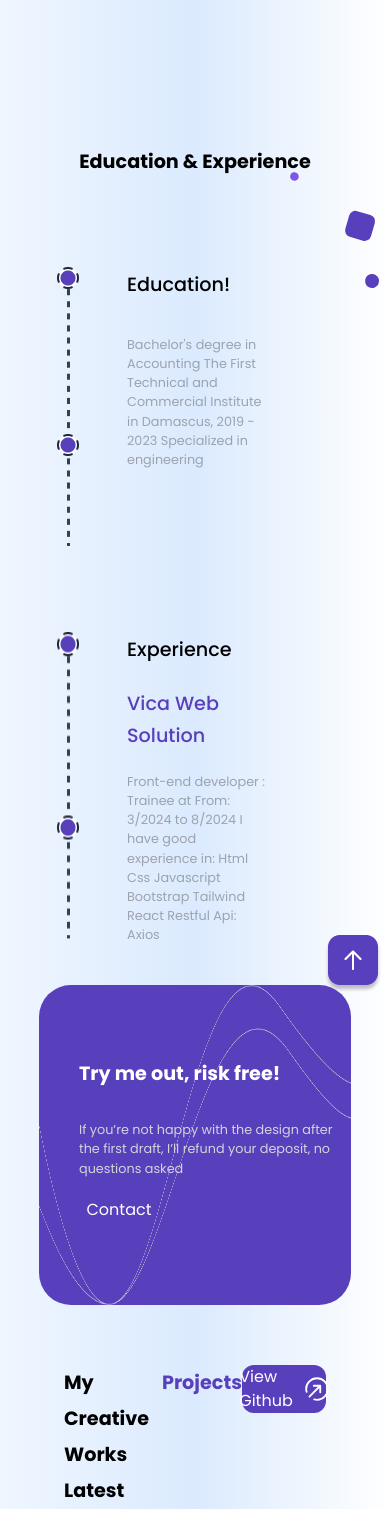
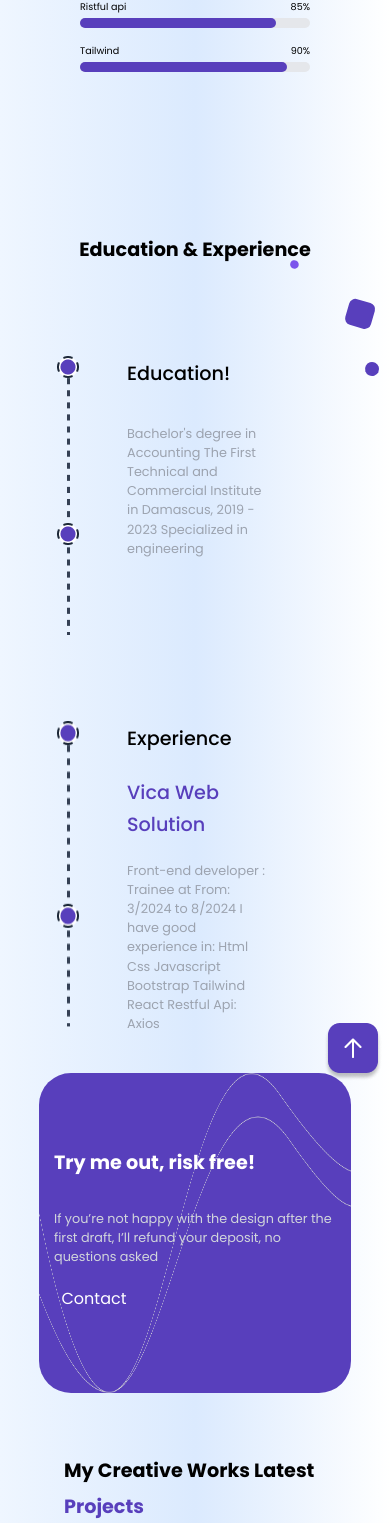
Before and after one commit to raeedalhendy/My-Portfolio, a React (Vite) app: page / in a window 390 px wide. Shown: the part 1624-3147 px from the top of the page. Built offline with nearby package versions, Linux system fonts and the light colour scheme.

Commit message:
sec1 edit

```diff
--- a/src/components/Home/AboutMe/AboutMe.jsx
+++ b/src/components/Home/AboutMe/AboutMe.jsx
@@ -10,7 +10,10 @@ export default function AboutMe() {
         { name: 'HTML5', level: 90 },
         { name: 'CSS3', level: 90 },
         { name: 'JavaScript', level: 80 },
-        { name: 'React', level: 85 },
+        { name: 'React.Js', level: 85 },
+        { name: 'Ristful api', level: 85 },
+        { name: 'Tailwind', level: 90 },
+
     ];
     return (
     <div id='AboutMe' className='aboutme text-center	  flex  items-center  px-20 w-full   dark:from-[#1E293B] dark:via-[#334155] dark:to-[#0F172A]'>
--- a/src/components/Home/CTASection/CTASection.jsx
+++ b/src/components/Home/CTASection/CTASection.jsx
@@ -9,7 +9,7 @@ export default function CTASection() {
         <a href="#Home" className='dark:hidden '><img className='UP absolute right-2 top-0' src={Up} alt="Home" /></a>
         <div className='CTA w-4/5 px-  bg-customPurple h-80 rounded-xl flex items-center justify-center gap-16 relative'>
         <img src={Line} className='w-screen h-full'/>
-        <div className=' absolute pl-10'>
+        <div className='cta absolute pl-10'>
             <h1 className='text text-white font-bold text-3xl'>
                 Try me out, risk free!
             </h1>
--- a/src/components/Home/CTASection/CtASection.css
+++ b/src/components/Home/CTASection/CtASection.css
@@ -19,4 +19,7 @@
     .UP{
         top: -50px;
     }
+    .cta{
+        padding: 15px;
+    }
 }
--- a/src/components/Home/CreativeWorks/CreativeWorks.jsx
+++ b/src/components/Home/CreativeWorks/CreativeWorks.jsx
@@ -5,14 +5,12 @@ import go from './../../../assets/img/go.svg'
 export default function CreativeWorks() {
   return (
     <div id='Projects' className='px-16 w-full mt-5'>
-        <div className='flex justify-between '>
-            <div className='flex gap-2'>
-                <h1 className='text text-black font-bold text-3xl'>
-                    My Creative Works Latest
+        <div className='flex justify-between flex-wrap'>
+            <div className='flex '>
+                <h1 className='text text-black font-bold text-3xl dark:text-white'>
+                    My Creative Works Latest <span className='text-customPurple'>Projects</span>
                 </h1>
-                <h1 className='text text-customPurple font-bold text-3xl'>
-                    Projects
-                </h1>
+
             </div>
             <div className='  bg-customPurple flex items-center justify-center w-40 h-12 rounded-xl '>
                 <Link to="https://github.com/raeedalhendy" className=' flex items-center justify-center text-white gap-3'>View Github
```
